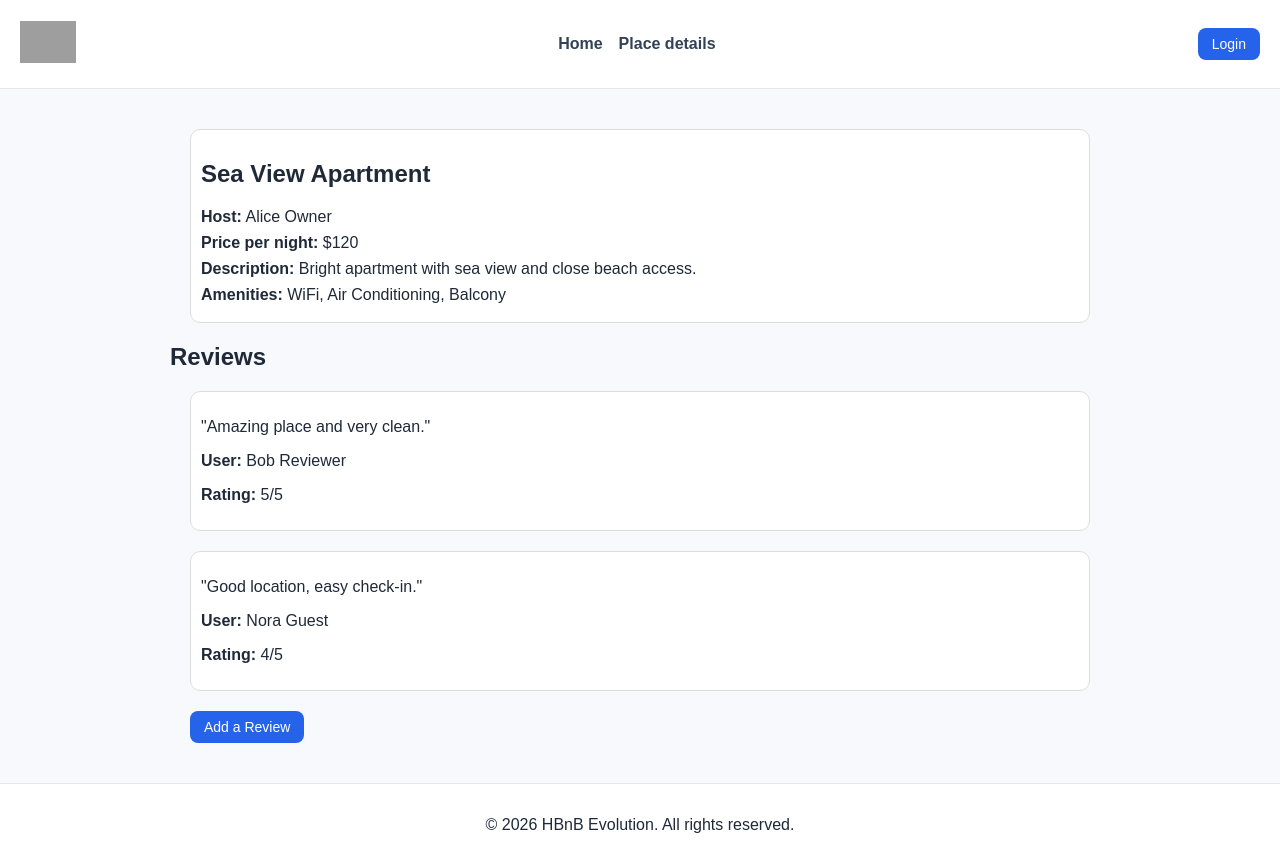
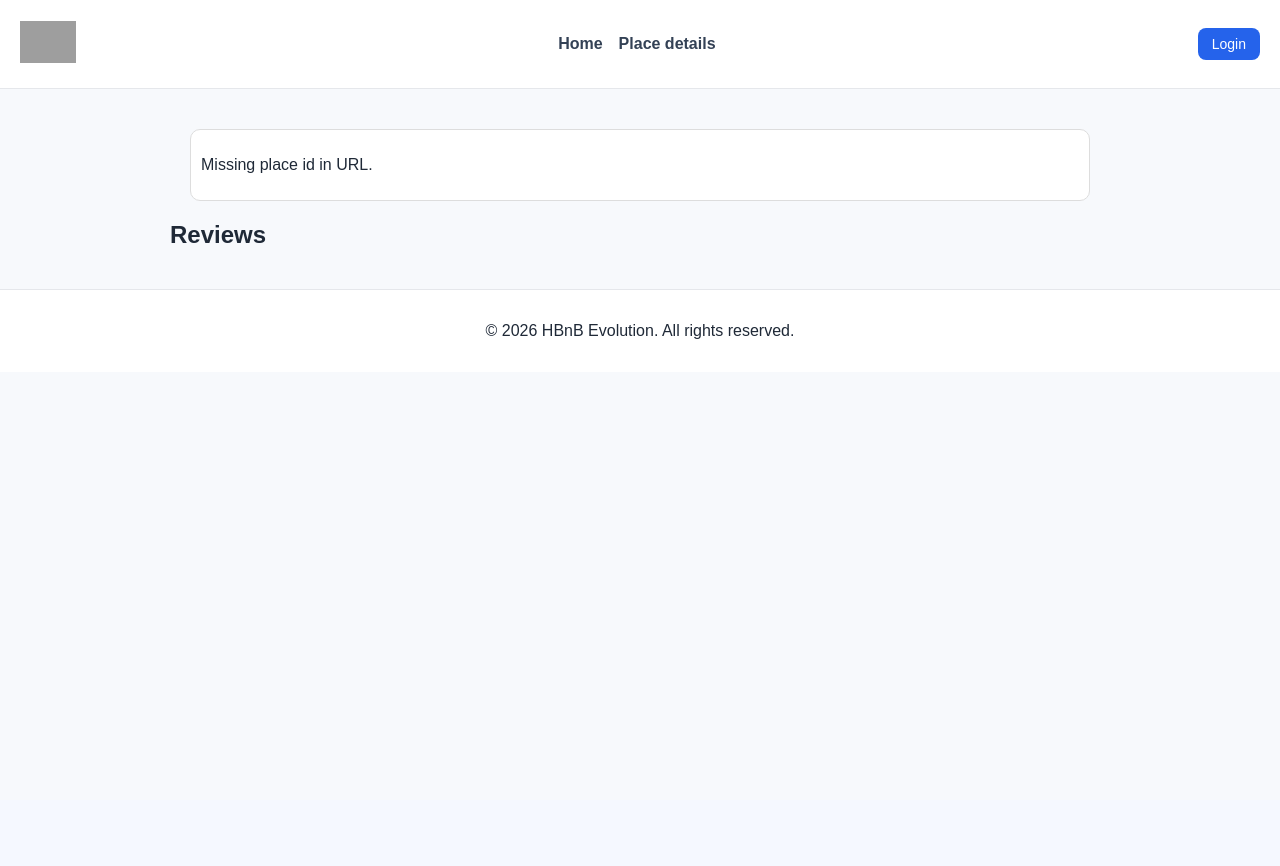
Before and after one commit to ahotb/holbertonschool-hbnb-abdullah, a Flask app: template part4/templates/place.html in a window 1280 px wide. After the commit the page ends 339 px from the top, so only its background shows below. Run offline with Flask 3, Linux system fonts and the light colour scheme; the template is opened without the code that fills it, so the values that code supplies are empty; grey boxes are pictures that could not be loaded.

Commit message:
feat: load place details from API with auth-aware review access
Fetch place data by id from URL parameters, render details and reviews dynamically, and show add-review controls only for authenticated users.

Made-with: Cursor

```diff
--- a/part4/static/scripts.js
+++ b/part4/static/scripts.js
@@ -59,7 +59,7 @@ function displayPlaces(places) {
       <p>${description}</p>
       <p><strong>Location:</strong> ${lat}, ${lng}</p>
       <p><strong>Price per night:</strong> $${price}</p>
-      <a class="details-button" href="place.html">View Details</a>
+      <a class="details-button" href="place.html?id=${place.id}">View Details</a>
     `;
     placesList.appendChild(card);
   });
@@ -84,6 +84,80 @@ async function fetchPlaces(token) {
 
   const places = await response.json();
   displayPlaces(Array.isArray(places) ? places : []);
+}
+
+function getPlaceIdFromURL() {
+  const params = new URLSearchParams(window.location.search);
+  return params.get("id") || params.get("place_id") || "";
+}
+
+function displayPlaceDetails(place) {
+  const detailsSection = document.getElementById("place-details");
+  const reviewsList = document.getElementById("reviews-list");
+  const addReviewLink = document.getElementById("add-review-link");
+  if (!detailsSection || !reviewsList) {
+    return;
+  }
+
+  const title = place.title || "Untitled place";
+  const owner = place.owner
+    ? `${place.owner.first_name || ""} ${place.owner.last_name || ""}`.trim()
+    : "Unknown host";
+  const price = Number(place.price || 0);
+  const description = place.description || "No description available.";
+  const amenities = Array.isArray(place.amenities) ? place.amenities : [];
+  const reviews = Array.isArray(place.reviews) ? place.reviews : [];
+
+  detailsSection.innerHTML = `
+    <h1>${title}</h1>
+    <div class="place-info">
+      <p><strong>Host:</strong> ${owner}</p>
+      <p><strong>Price per night:</strong> $${price}</p>
+      <p><strong>Description:</strong> ${description}</p>
+      <p><strong>Amenities:</strong> ${
+        amenities.length > 0 ? amenities.map((a) => a.name).join(", ") : "None"
+      }</p>
+    </div>
+  `;
+
+  reviewsList.innerHTML = "";
+  if (reviews.length === 0) {
+    reviewsList.innerHTML = "<p>No reviews yet.</p>";
+  } else {
+    reviews.forEach((review) => {
+      const reviewCard = document.createElement("article");
+      reviewCard.className = "review-card";
+      reviewCard.innerHTML = `
+        <p>"${review.text || ""}"</p>
+        <p><strong>User:</strong> ${review.user_id || "Unknown user"}</p>
+        <p><strong>Rating:</strong> ${review.rating || 0}/5</p>
+      `;
+      reviewsList.appendChild(reviewCard);
+    });
+  }
+
+  if (addReviewLink && place.id) {
+    addReviewLink.href = `add_review.html?place_id=${place.id}`;
+  }
+}
+
+async function fetchPlaceDetails(token, placeId) {
+  const headers = {};
+  if (token) {
+    headers.Authorization = `Bearer ${token}`;
+  }
+
+  const response = await fetch(`${window.location.origin}/api/v1/places/${placeId}`, {
+    method: "GET",
+    headers,
+  });
+
+  if (!response.ok) {
+    throw new Error("Failed to fetch place details");
+  }
+
+  const place = await response.json();
+  displayPlaceDetails(place);
 }
 
 function setupLoginForm() {
@@ -156,4 +230,26 @@ document.addEventListener("DOMContentLoaded", async () => {
       }
     }
   }
+
+  const addReviewSection = document.getElementById("add-review");
+  if (addReviewSection) {
+    addReviewSection.style.display = token ? "block" : "none";
+
+    const placeId = getPlaceIdFromURL();
+    const detailsSection = document.getElementById("place-details");
+    if (!placeId) {
+      if (detailsSection) {
+        detailsSection.innerHTML = "<p>Missing place id in URL.</p>";
+      }
+      return;
+    }
+
+    try {
+      await fetchPlaceDetails(token, placeId);
+    } catch (error) {
+      if (detailsSection) {
+        detailsSection.innerHTML = "<p>Unable to load place details right now.</p>";
+      }
+    }
+  }
 });
--- a/part4/templates/place.html
+++ b/part4/templates/place.html
@@ -11,36 +11,21 @@
     {% include 'header.html' %}
 
     <main>
-      <section class="place-details">
-        <h1>Sea View Apartment</h1>
-        <div class="place-info">
-          <p><strong>Host:</strong> Alice Owner</p>
-          <p><strong>Price per night:</strong> $120</p>
-          <p><strong>Description:</strong> Bright apartment with sea view and close beach access.</p>
-          <p><strong>Amenities:</strong> WiFi, Air Conditioning, Balcony</p>
-        </div>
+      <section id="place-details" class="place-details">
+        <!-- Place details are injected by scripts.js -->
       </section>
 
-      <section aria-label="Reviews">
+      <section id="place-reviews" aria-label="Reviews">
         <h2>Reviews</h2>
-        <article class="review-card">
-          <p>"Amazing place and very clean."</p>
-          <p><strong>User:</strong> Bob Reviewer</p>
-          <p><strong>Rating:</strong> 5/5</p>
-        </article>
-
-        <article class="review-card">
-          <p>"Good location, easy check-in."</p>
-          <p><strong>User:</strong> Nora Guest</p>
-          <p><strong>Rating:</strong> 4/5</p>
-        </article>
+        <div id="reviews-list"></div>
       </section>
 
-      <section class="add-review">
-        <a class="details-button" href="add_review.html">Add a Review</a>
+      <section id="add-review" class="add-review">
+        <a id="add-review-link" class="details-button" href="add_review.html">Add a Review</a>
       </section>
     </main>
 
     {% include 'footer.html' %}
+    <script src="{{ url_for('static', filename='scripts.js') }}"></script>
   </body>
 </html>
```
